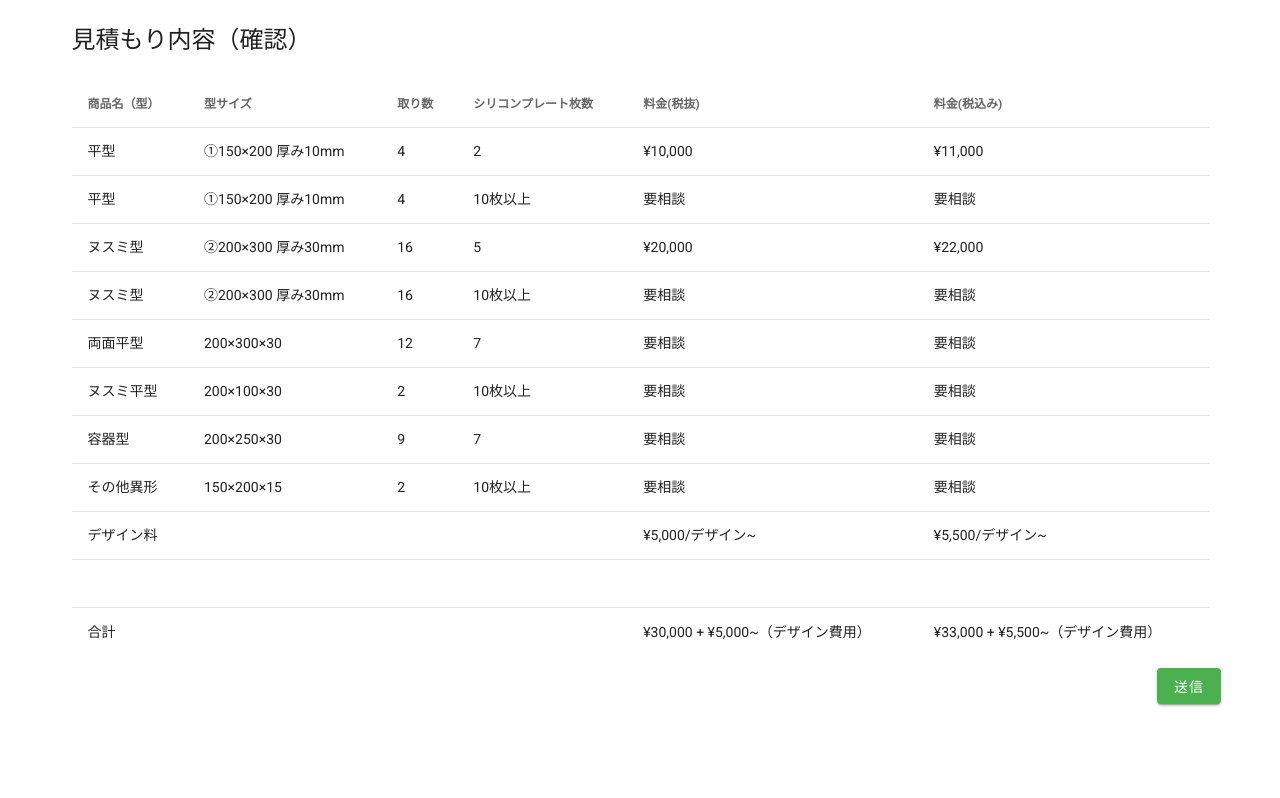
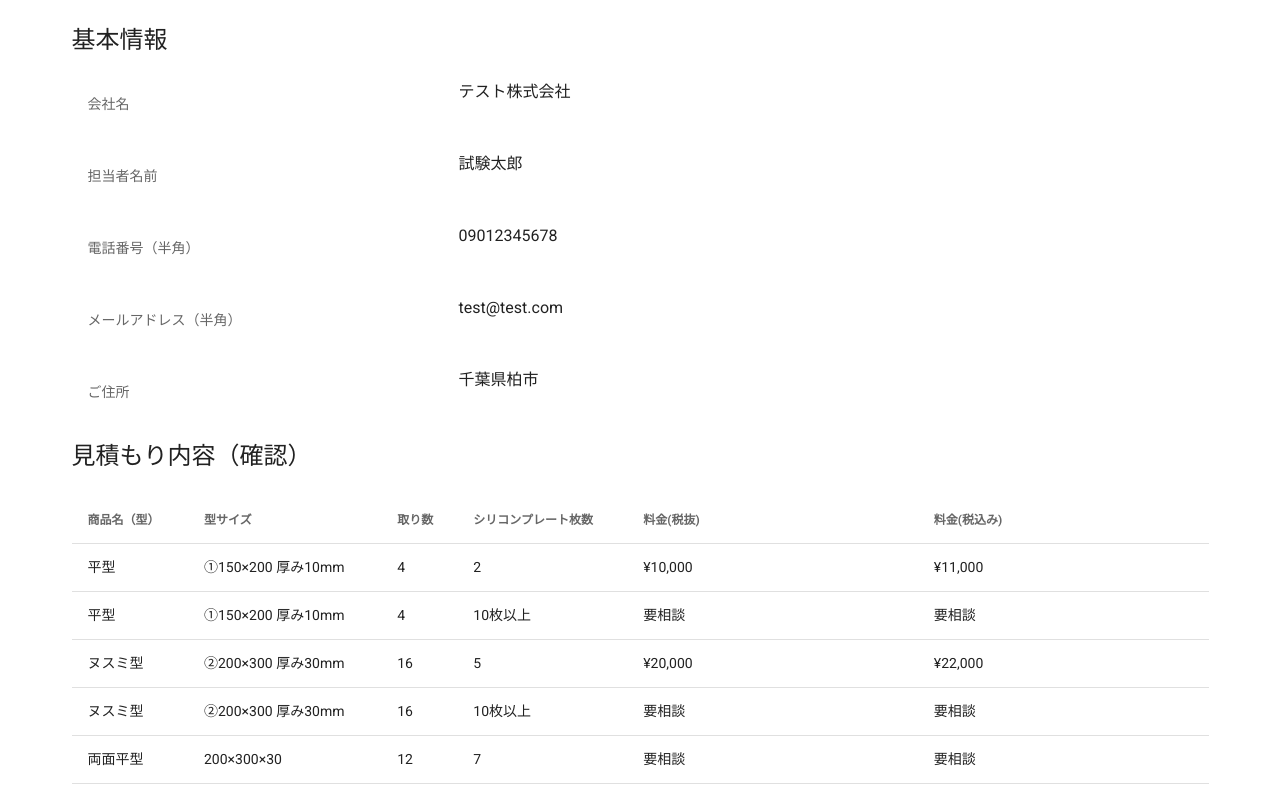
Before and after one commit to telumo/lp-form-proto, a Nuxt app: page /confirm/mitsumori in a window 1280 px wide. Shown: the top 798 px of the page. Built offline with nearby package versions, Linux system fonts and the light colour scheme.

Commit message:
基本情報を追加

```diff
--- a/pages/confirm/mitsumori.vue
+++ b/pages/confirm/mitsumori.vue
@@ -1,5 +1,46 @@
 <template>
   <v-container fluid>
+    <v-row>
+      <v-col cols="12" class="headline"> 基本情報 </v-col>
+    </v-row>
+    <v-row>
+      <v-container fluid>
+        <v-row>
+          <v-col cols="4">
+            <v-subheader>会社名</v-subheader>
+          </v-col>
+          <v-col cols="8"> テスト株式会社 </v-col>
+        </v-row>
+
+        <v-row>
+          <v-col cols="4">
+            <v-subheader>担当者名前</v-subheader>
+          </v-col>
+          <v-col cols="8"> 試験太郎 </v-col>
+        </v-row>
+
+        <v-row>
+          <v-col cols="4">
+            <v-subheader>電話番号（半角）</v-subheader>
+          </v-col>
+          <v-col cols="8"> 09012345678 </v-col>
+        </v-row>
+
+        <v-row>
+          <v-col cols="4">
+            <v-subheader>メールアドレス（半角）</v-subheader>
+          </v-col>
+          <v-col cols="8"> test@test.com </v-col>
+        </v-row>
+
+        <v-row>
+          <v-col cols="4">
+            <v-subheader>ご住所</v-subheader>
+          </v-col>
+          <v-col cols="8"> 千葉県柏市 </v-col>
+        </v-row>
+      </v-container>
+    </v-row>
     <v-row>
       <v-col cols="12" class="headline"> 見積もり内容（確認） </v-col>
     </v-row>
--- a/pages/confirm/soudan.vue
+++ b/pages/confirm/soudan.vue
@@ -1,5 +1,46 @@
 <template>
   <v-container fluid>
+    <v-row>
+      <v-col cols="12" class="headline"> 基本情報 </v-col>
+    </v-row>
+    <v-row>
+      <v-container fluid>
+        <v-row>
+          <v-col cols="4">
+            <v-subheader>会社名</v-subheader>
+          </v-col>
+          <v-col cols="8"> テスト株式会社 </v-col>
+        </v-row>
+
+        <v-row>
+          <v-col cols="4">
+            <v-subheader>担当者名前</v-subheader>
+          </v-col>
+          <v-col cols="8"> 試験太郎 </v-col>
+        </v-row>
+
+        <v-row>
+          <v-col cols="4">
+            <v-subheader>電話番号（半角）</v-subheader>
+          </v-col>
+          <v-col cols="8"> 09012345678 </v-col>
+        </v-row>
+
+        <v-row>
+          <v-col cols="4">
+            <v-subheader>メールアドレス（半角）</v-subheader>
+          </v-col>
+          <v-col cols="8"> test@test.com </v-col>
+        </v-row>
+
+        <v-row>
+          <v-col cols="4">
+            <v-subheader>ご住所</v-subheader>
+          </v-col>
+          <v-col cols="8"> 千葉県柏市 </v-col>
+        </v-row>
+      </v-container>
+    </v-row>
     <v-row>
       <v-col cols="12" class="headline"> ご相談内容（確認） </v-col>
     </v-row>
```
